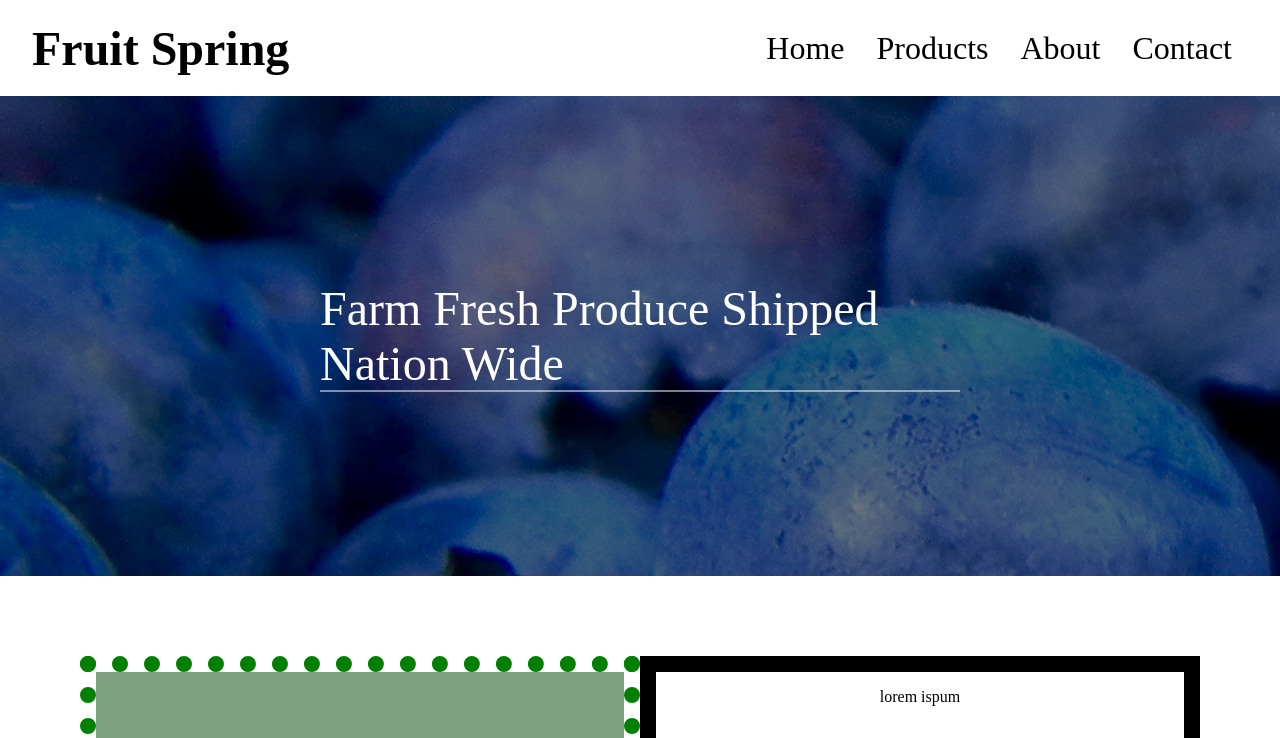
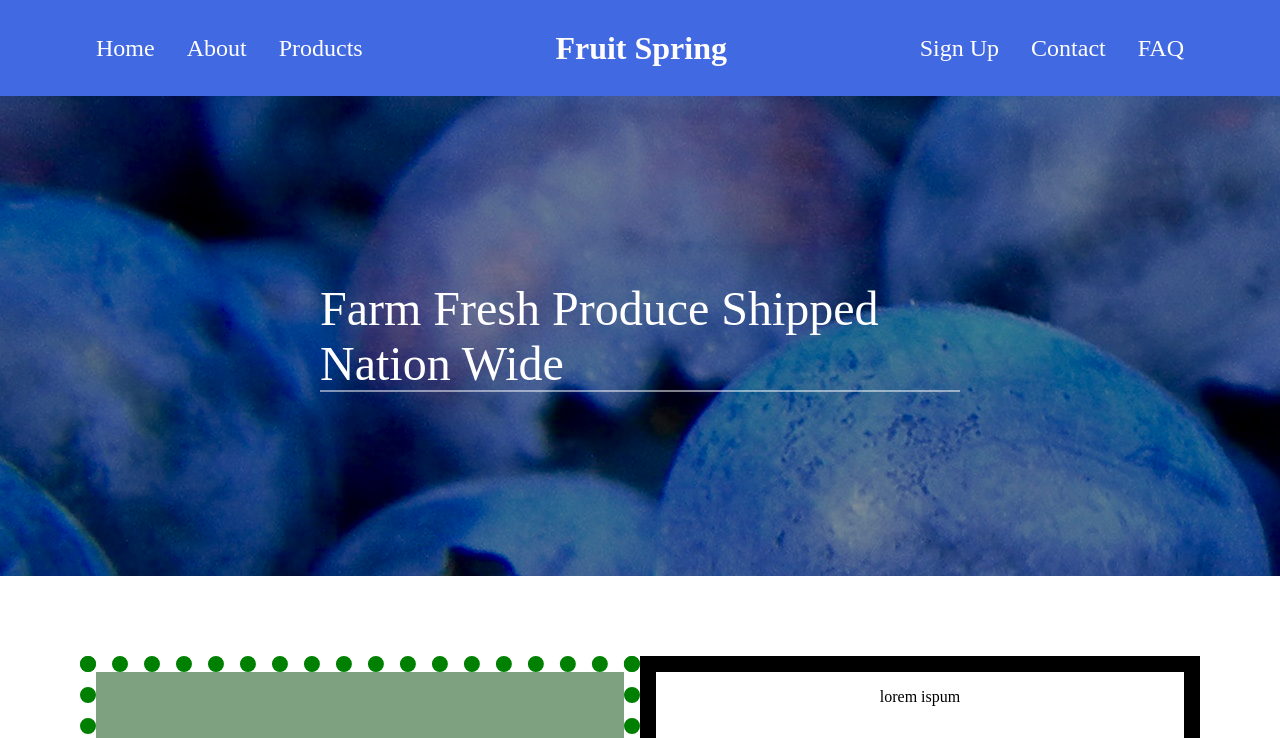
Before and after one commit to AdamPayne238/product-apollo, a React (Create React App) app in the folder product-app/: page /home in a window 1280 px wide. Shown: the top 738 px of the page. Built offline with nearby package versions, Linux system fonts and the light colour scheme.

Commit message:
updated navbar and banner overlay

```diff
--- a/product-app/src/components/Home/Home.js
+++ b/product-app/src/components/Home/Home.js
@@ -4,7 +4,6 @@ import imageOne from '../../global/images/abstract-fruit-1.jpg'
 import imageTwo from '../../global/images/abstract-fruit-2.jpg'
 import imageThree from '../../global/images/abstract-fruit-3.jpg'
 import imageFour from '../../global/images/abstract-fruit-4.jpg'
-
 
 
 const Home = () => {
--- a/product-app/src/components/Home/Home.scss
+++ b/product-app/src/components/Home/Home.scss
@@ -1,3 +1,50 @@
+
+// NavBar
+.nav-container{
+    height: 6rem;
+    display: flex;
+    align-items: center;
+    z-index: 500;
+    justify-content: space-between;
+    background: #4169E1;
+
+        .nav-links-left{
+            margin-left: 5rem;
+            a{
+                color: #FFFEFD;
+                font-size: 1.5rem;
+                text-decoration: none;
+                margin: 1rem;
+                font-family: 'Big Shoulders Stencil Text';
+                &:hover{
+                    color: gray;
+                }
+            }
+        }
+
+        .nav-header{
+            h1{
+                color: #FFFEFD;
+                font-size: 2rem;
+                text-align: center;
+            }
+        }
+
+        .nav-links-right{
+            margin-right: 5rem;
+            a{
+                color: #FFFEFD;
+                font-size: 1.5rem;
+                text-decoration: none;
+                margin: 1rem;
+                &:hover{
+                    color: gray;
+                }
+            }
+        }
+
+}
+
 
 // Home
 .home-container{
@@ -10,7 +57,7 @@
         background: black;
 
         img{
-            opacity: 0.5;
+            opacity: 0.6;
         }
 
         .banner-text{
@@ -93,44 +140,3 @@
 
 
 }
-
-
-
-
-// NavBar
-.nav-container{
-    height: 2rem;
-    display: flex;
-    align-items: center;
-    z-index: 500;
-    justify-content: space-between;
-    margin: 2rem;
-
-
-
-    .nav-header{
-
-        h1{
-            font-size: 3rem;
-            text-align: center;
-            margin:auto;
-        }
-    }
-
-
-    .nav-links{
-
-
-        a{
-            font-size: 2rem;
-            text-decoration: none;
-            color: black;
-            margin: 1rem;
-            &:hover{
-                color: gray;
-            }
-        }
-    }
-
-
-}
--- a/product-app/src/components/Home/NavBar.js
+++ b/product-app/src/components/Home/NavBar.js
@@ -10,16 +10,20 @@ const NavBar = () => {
     return (
         <div className="nav-container">
 
+            <div className="nav-links-left">
+                <Link to='/home'>Home</Link>
+                <Link to='/about'>About</Link>
+                <Link to='/products'>Products</Link>
+            </div>
 
             <div className="nav-header">
                 <h1>Fruit Spring</h1>
             </div>
 
-            <div className="nav-links">
-                <Link to='/home'>Home</Link>
-                <Link to='/products'>Products</Link>
-                <Link to='/about'>About</Link>
+            <div className="nav-links-right">
+                <Link to='/signup'>Sign Up</Link>
                 <Link to='/contact'>Contact</Link>
+                <Link to='/faq'>FAQ</Link>
             </div>
 
         </div>
```
